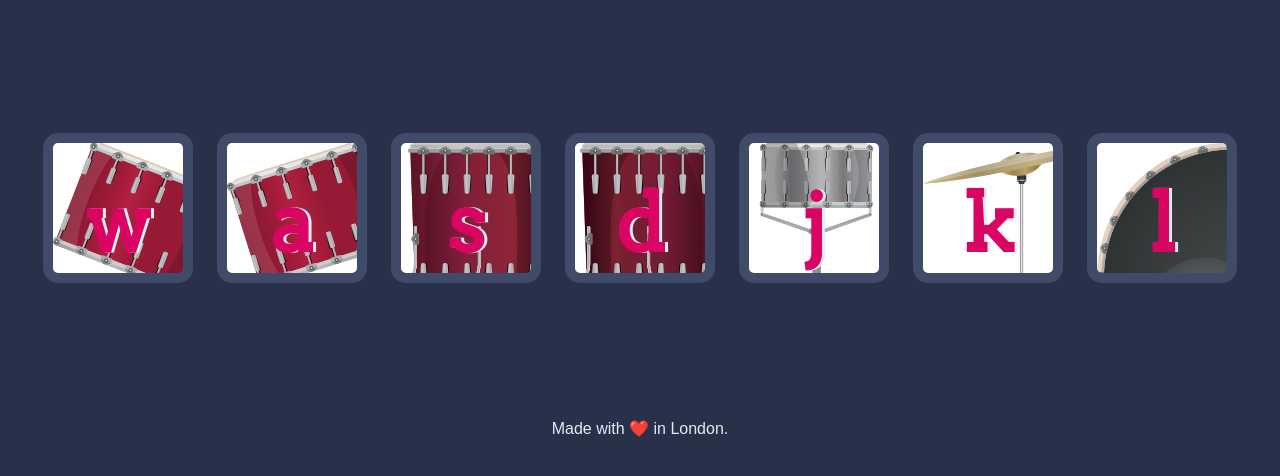
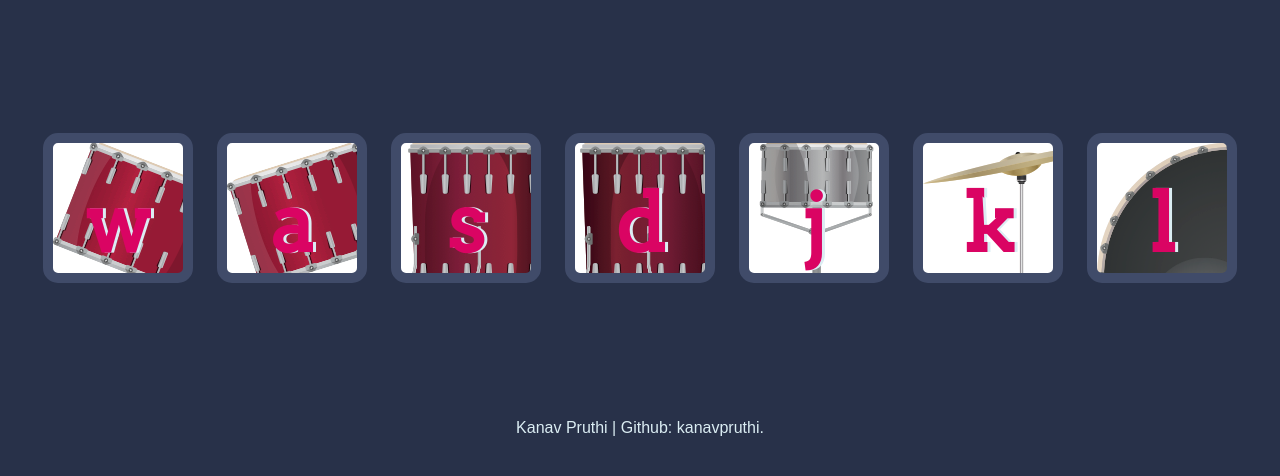
Before and after one commit to kanavpruthi/drumkit, a plain HTML site: page index.html in a window 1280 px wide. Shown: the part 156-632 px from the top of the page. Drawn offline with Linux system fonts and the light colour scheme.

Commit message:
Update index.html

```diff
--- a/index.html
+++ b/index.html
@@ -24,7 +24,7 @@
 
 
   <footer>
-    Made with ❤️ in London.
+    Kanav Pruthi | Github: kanavpruthi.
   </footer>
 
   <script src="index.js" charset="utf-8"></script>
```
